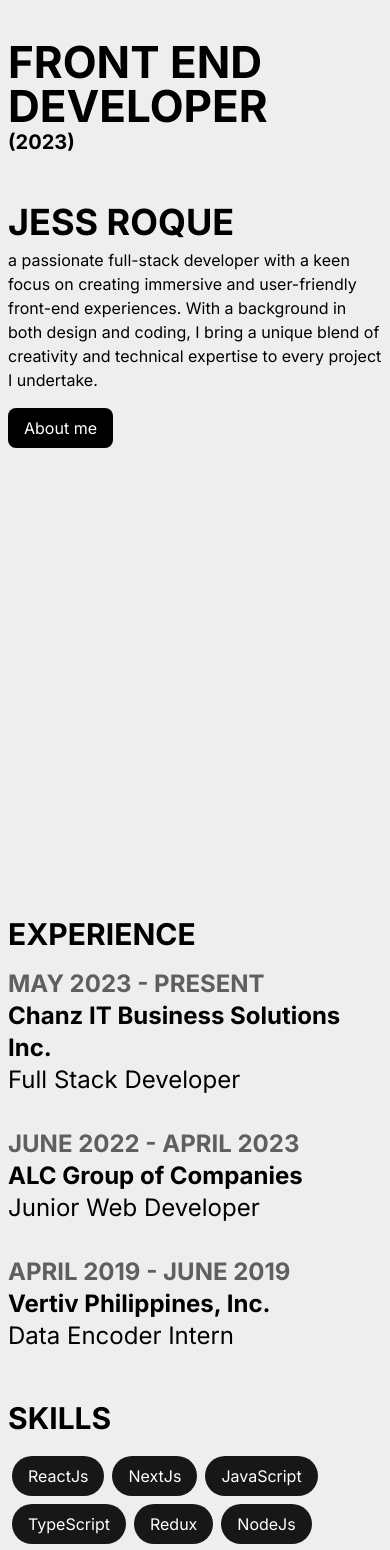
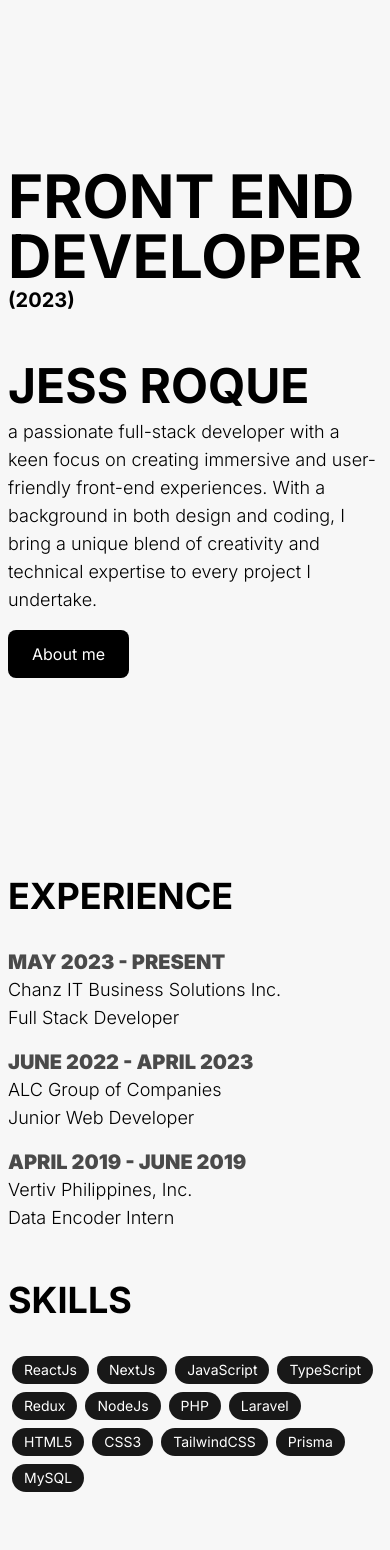
Before and after one commit to jessdolt/portfolio-v1, a Next.js app: page / in a window 390 px wide. Shown: the top 1550 px of the page. Built offline with nearby package versions, Linux system fonts and the light colour scheme.

Commit message:
fixes for design mobile version

```diff
--- a/app/page.tsx
+++ b/app/page.tsx
@@ -6,12 +6,13 @@ import Wrapper from "@/components/Wrapper"
 
 export default function Home() {
   return (
-    <main className="bg-[#EEEEEE] min-h-screen">
+    <main className="bg-[#f7f7f7] min-h-screen">
       <Header />
       <Hero />
       <Wrapper className="flex flex-col gap-[48px] py-8 md:gap-[128px] md:my-[128px]">
         <Experience />
         <Skills />
+        <div className="min-h-screen"></div>
       </Wrapper>
     </main>
   )
--- a/components/Experience/index.tsx
+++ b/components/Experience/index.tsx
@@ -34,7 +34,7 @@ const Experience = () => {
     <Wrapper section>
       <SectionTitle>Experience</SectionTitle>
 
-      <div className="flex flex-col gap-8 md:gap-12">
+      <div className="flex flex-col gap-4 md:gap-12">
         {expArray
           .sort((a, b) => b.id - a.id)
           .map((exp, i) => (
@@ -44,11 +44,11 @@ const Experience = () => {
               } `}
               key={exp.id}
             >
-              <h2 className="text-2xl md:text-6xl uppercase font-bold text-black/60">
+              <h2 className="text-xl font-[900] md:text-6xl uppercase text-black/70">
                 {exp.label}
               </h2>
-              <h3 className="text-2xl md:text-4xl font-bold">{exp.company}</h3>
-              <p className="text-2xl md:text-4xl">{exp.position}</p>
+              <h3 className="text-lg md:text-4xl font-[300]">{exp.company}</h3>
+              <p className="text-lg md:text-4xl font-[300]">{exp.position}</p>
             </div>
           ))}
       </div>
--- a/components/Hero/index.tsx
+++ b/components/Hero/index.tsx
@@ -5,9 +5,9 @@ import ScrollAnimation from "react-animate-on-scroll"
 const Hero = () => {
   const date = new Date()
   return (
-    <Wrapper className="mt-10 min-h-screen flex flex-col gap-12 lg:gap-0 ">
-      <div className="flex justify-between flex-col lg:flex-row">
-        <h1 className="text-[44px] lg:text-[148px] max-w-4xl font-bold leading-none uppercase ">
+    <Wrapper className="min-h-screen flex flex-col justify-center gap-12 lg:gap-0 ">
+      <div className="flex flex-col justify-between lg:flex-row">
+        <h1 className="text-6xl lg:text-[148px] max-w-5xl break-words w-full font-bold leading-none uppercase ">
           Front End Developer
         </h1>
         <span className="text-xl lg:text-4xl font-bold">
@@ -15,18 +15,18 @@ const Hero = () => {
         </span>
       </div>
 
-      <div className="flex flex-col max-w-3xl ml-auto gap-2 lg:gap-10 lg:items-end lg:justify-end">
-        <h1 className="text-4xl lg:text-[124px] font-bold uppercase  leading-none ">
+      <div className="flex flex-col gap-2">
+        <h1 className="text-5xl lg:text-[124px] font-bold uppercase leading-none ">
           Jess Roque
         </h1>
-        <p className="texl-xl lg:text-3xl">
+        <p className="text-lg font-[300] lg:text-3xl">
           a passionate full-stack developer with a keen focus on creating
           immersive and user-friendly front-end experiences. With a background
           in both design and coding, I bring a unique blend of creativity and
           technical expertise to every project I undertake.
         </p>
 
-        <button className="bg-black text-white mt-2 block mr-auto py-2 px-4 rounded-lg lg:hidden">
+        <button className="bg-black text-white mt-2 block mr-auto py-3 px-6 rounded-lg lg:hidden">
           About me
         </button>
       </div>
--- a/components/SectionTitle/index.tsx
+++ b/components/SectionTitle/index.tsx
@@ -2,7 +2,9 @@ import React from "react"
 
 const SectionTitle = ({ children }: { children: React.ReactNode }) => {
   return (
-    <h1 className="text-3xl md:text-7xl uppercase font-bold ">{children}</h1>
+    <h1 className="text-4xl mb-4 md:text-7xl uppercase font-bold ">
+      {children}
+    </h1>
   )
 }
 
--- a/components/Skills/index.tsx
+++ b/components/Skills/index.tsx
@@ -3,7 +3,7 @@ import Wrapper from "../Wrapper"
 import SectionTitle from "../SectionTitle"
 
 const Badge = ({ children }: { children: React.ReactNode }) => (
-  <div className="px-4 py-2 bg-black/90 text-white min-w-fit rounded-full  m-1 md:m-2 md:text-2xl">
+  <div className="px-3 py-1 text-sm bg-black/90 text-white min-w-fit rounded-full  m-1 md:m-2 md:text-2xl">
     {children}
   </div>
 )
```
